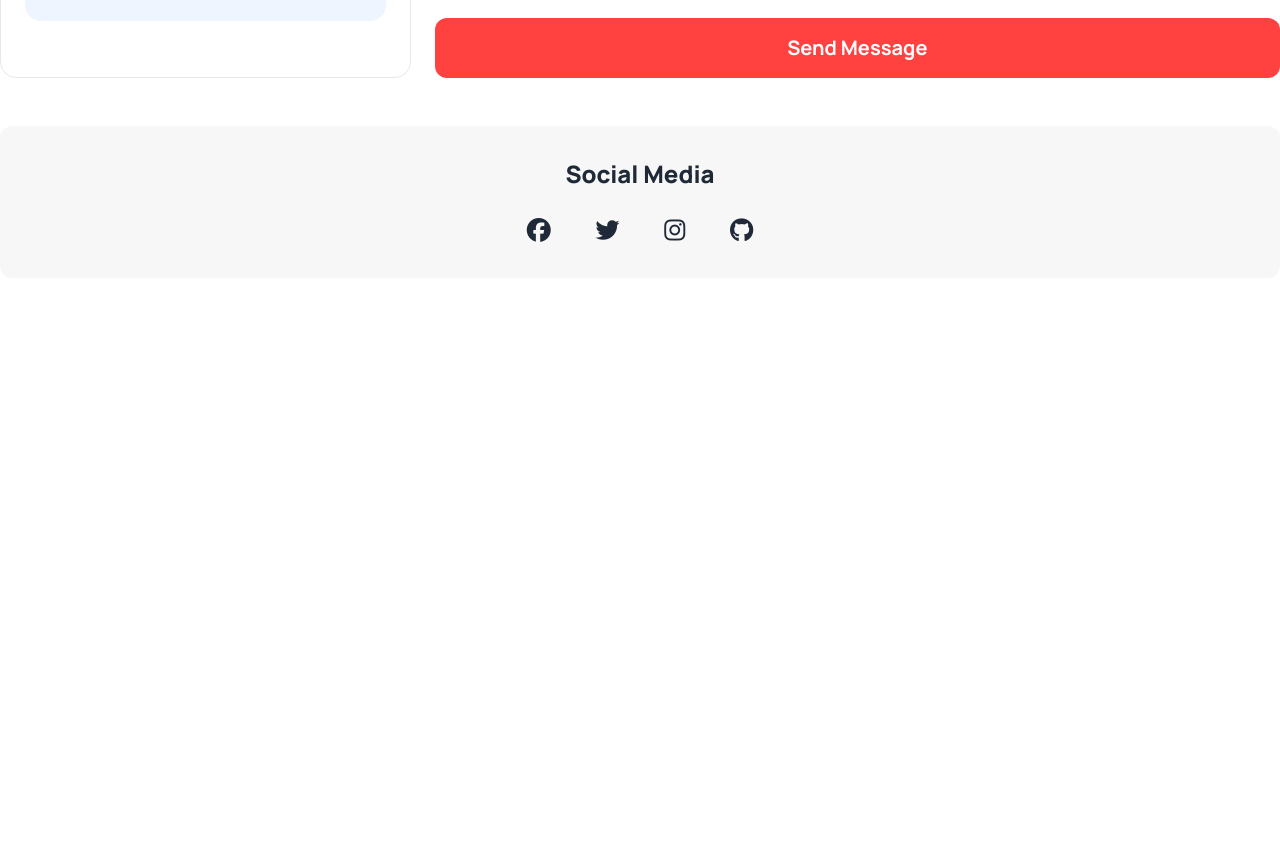
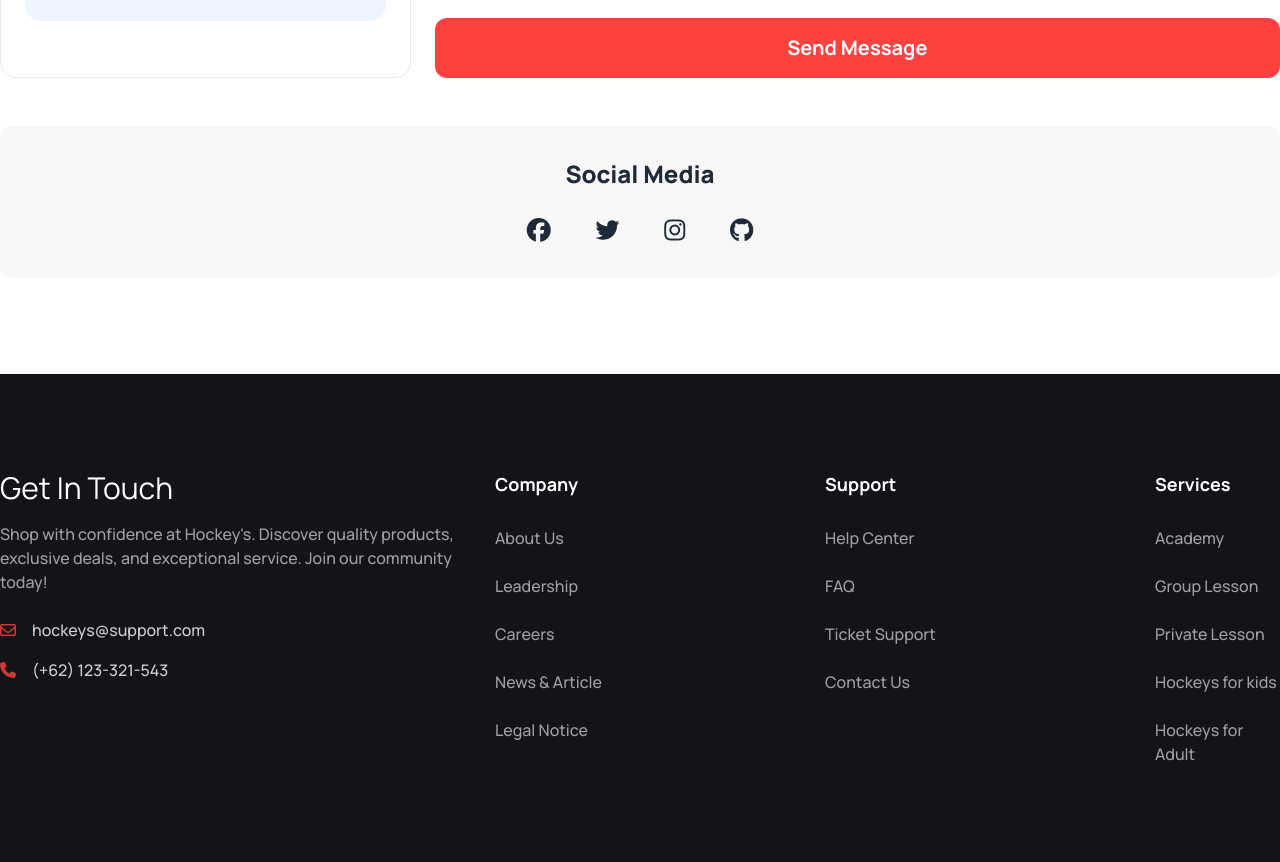
Before and after one commit to fayshal69/assignment-3-hockeys, a plain HTML site: page index.html in a window 1280 px wide. Shown: the part 5368-6230 px from the top of the page. Before the commit the page ends 5742 px from the top, so only its background shows below. Drawn offline with nearby package versions, Linux system fonts and the light colour scheme.

Commit message:
finished footer section

```diff
--- a/index.html
+++ b/index.html
@@ -453,5 +453,49 @@
 
     </main>
 
+    <!-- footer section -->
+    <footer class="bg-[#131318] px-10 lg:px-0 py-10 lg:py-24">
+        <div class="container mx-auto grid grid-cols-1 lg:grid-cols-8 gap-10 text-white text-center lg:text-left">
+            <div class="lg:col-span-3">
+                <h3 class="text-2xl lg:text-3xl mb-4">Get In Touch</h3>
+                <p class="opacity-60 mb-6 font-medium">Shop with confidence at Hockey's. Discover quality products, exclusive deals, and exceptional service. Join our community today!</p>
+                <p class="mb-4 opacity-80 font-medium"><i class="fa-regular fa-envelope text-[#FF4240] mr-4"></i>hockeys@support.com</p>
+                <p class="opacity-80 font-medium"><i class="fa-solid fa-phone text-[#FF4240] mr-4"></i>(+62) 123-321-543</p>
+            </div>
+            <div class="lg:col-span-4 grid grid-cols-2 gap-10">
+                <div>
+                    <h4 class="text-lg font-bold mb-7">Company</h4>
+                    <ul class="flex gap-6 flex-col opacity-60 font-medium">
+                        <li><a>About Us</a></li>
+                        <li><a>Leadership</a></li>
+                        <li><a>Careers</a></li>
+                        <li><a>News & Article</a></li>
+                        <li><a>Legal Notice</a></li>
+                    </ul>
+                </div>
+                <div>
+                    <h4 class="text-lg font-bold mb-7">Support</h4>
+                    <ul class="flex gap-6 flex-col opacity-60 font-medium">
+                        <li><a>Help Center</a></li>
+                        <li><a>FAQ</a></li>
+                        <li><a>Ticket Support</a></li>
+                        <li><a>Contact Us</a></li>
+                    </ul>
+                </div>
+            </div>
+            <div>
+                <h4 class="text-lg font-bold mb-7">Services</h4>
+                    <ul class="flex gap-6 flex-col opacity-60 font-medium">
+                        <li><a>Academy</a></li>
+                        <li><a>Group Lesson</a></li>
+                        <li><a>Private Lesson</a></li>
+                        <li><a>Hockeys for kids</a></li>
+                        <li><a>Hockeys for Adult</a></li>
+                    </ul>
+            </div>
+        </div>
+
+    </footer>
+
 </body>
 </html>
```
